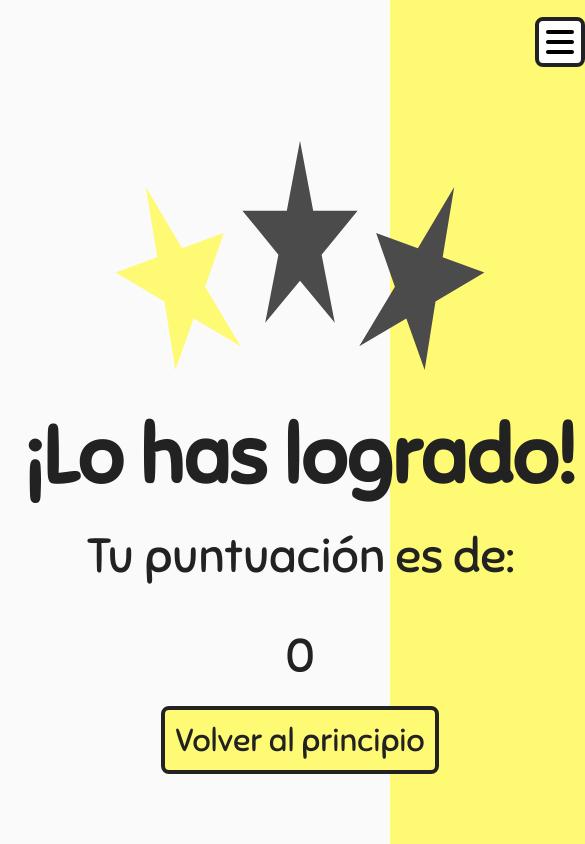
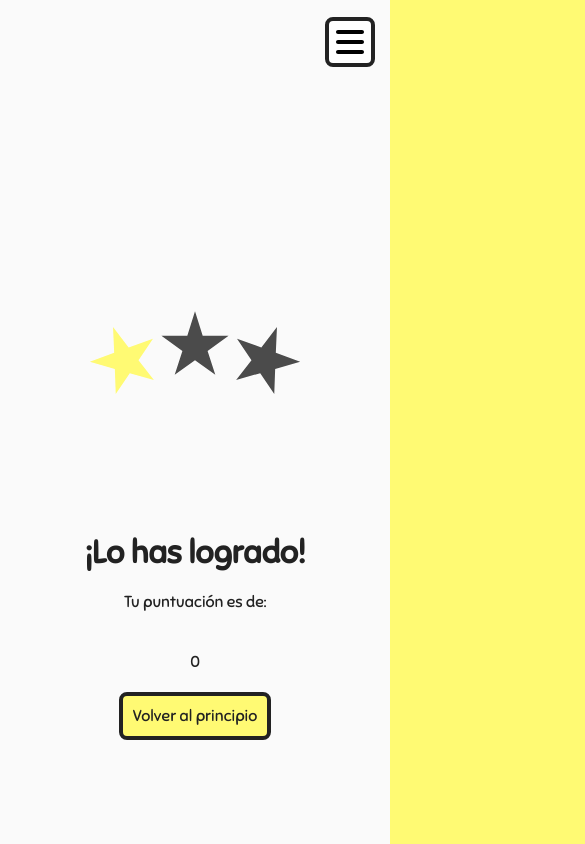
Before and after one commit to JooFeBF/english4kids-app, a React (Vite) app: page /finish in a window 390 px wide. Shown: the whole page, 585 px wide, since content can reach past the window. Built offline with nearby package versions, Linux system fonts and the light colour scheme.

Commit message:
Added video links

```diff
--- a/src/components/colorGame/car.module.css
+++ b/src/components/colorGame/car.module.css
@@ -133,8 +133,8 @@
   .car-zone > div {
     display: grid;
     grid-template-columns: repeat(4, 1fr);
-    grid-template-rows: repeat(2, 150px);
-    width: 550px;
+    grid-template-rows: repeat(2, 120px);
+    width: 450px;
   }
 }
 @media (max-width: 900px){
--- a/src/pages/finish.module.css
+++ b/src/pages/finish.module.css
@@ -75,3 +75,48 @@
   background-color: var(--primary-color);
   text-decoration: none;
 }
+
+@media (max-width: 800px) {
+  .score-container > div > div {
+    width: 100px;
+    height: 100px;
+  }
+  .score-container > h4 {
+    font-size: 3em;
+  }
+  .score-container > p {
+    font-size: 2em;
+    margin: 20px 0;
+
+  }
+  .score-container > a{
+    color: var(--primary-text-color);
+    font-size: 2em;
+    padding: 10px;
+  }
+}
+
+@media (max-width: 400px) {
+  .score-container > div {
+    height: 40%;
+    width: 80%;
+    margin: 20px 0;
+  }
+  .score-container > div > div {
+    width: 70px;
+    height: 70px;
+  }
+  .score-container > h4 {
+    font-size: 2em;
+  }
+  .score-container > p {
+    font-size: 1em;
+    margin: 20px 0;
+
+  }
+  .score-container > a{
+    color: var(--primary-text-color);
+    font-size: 1em;
+    padding: 10px;
+  }
+}
--- a/src/pages/video.jsx
+++ b/src/pages/video.jsx
@@ -9,8 +9,8 @@ import arrowLeft from '../assets/images/arrow-left-solid.svg'
 import arrowRight from '../assets/images/arrow-right-solid.svg'
 
 const videos = {
-  zoo: '2ACIW8_r9hQ',
-  color: 'Fb6yOfeGRC0',
+  zoo: 'fEKgzeIqp-c',
+  color: 'WfL2Xc031tk',
   memory: 'JGThxgUIjY8'
 }
 
--- a/src/pages/video.module.css
+++ b/src/pages/video.module.css
@@ -10,7 +10,7 @@
 }
 .video-container > iframe {
   width: 100%;
-  max-width: 1100px;
+  max-width: 600px;
   aspect-ratio: 16 / 9;
 }
 .video-container > div {
@@ -18,7 +18,7 @@
   align-items: center;
   justify-content: space-between;
   width: 100%;
-  max-width: 1100px;
+  max-width: 600px;
   padding: 10px 0;
 }
 .video-container > div > a:nth-child(1), .video-container > div > a:nth-child(3) {
@@ -49,6 +49,14 @@
   background-color: #0dc6fc;
   text-decoration: none;
 }
+@media (min-height: 900px) {
+  .video-container > iframe {
+    max-width: 1000px;
+  }
+  .video-container > div {
+    max-width: 1000px;
+  }
+}
 @media (max-width: 500px) {
   .video-container > div > a > img {
     width: 20px;
```
